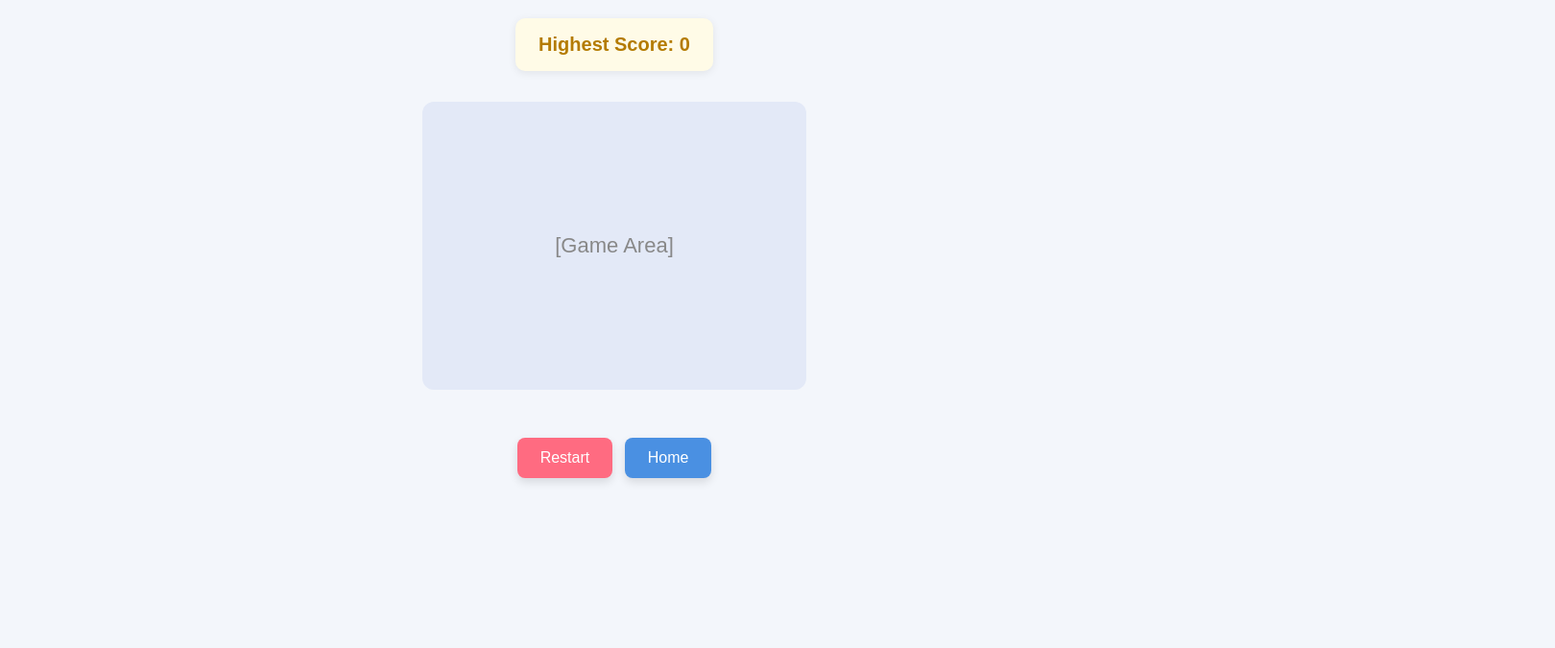
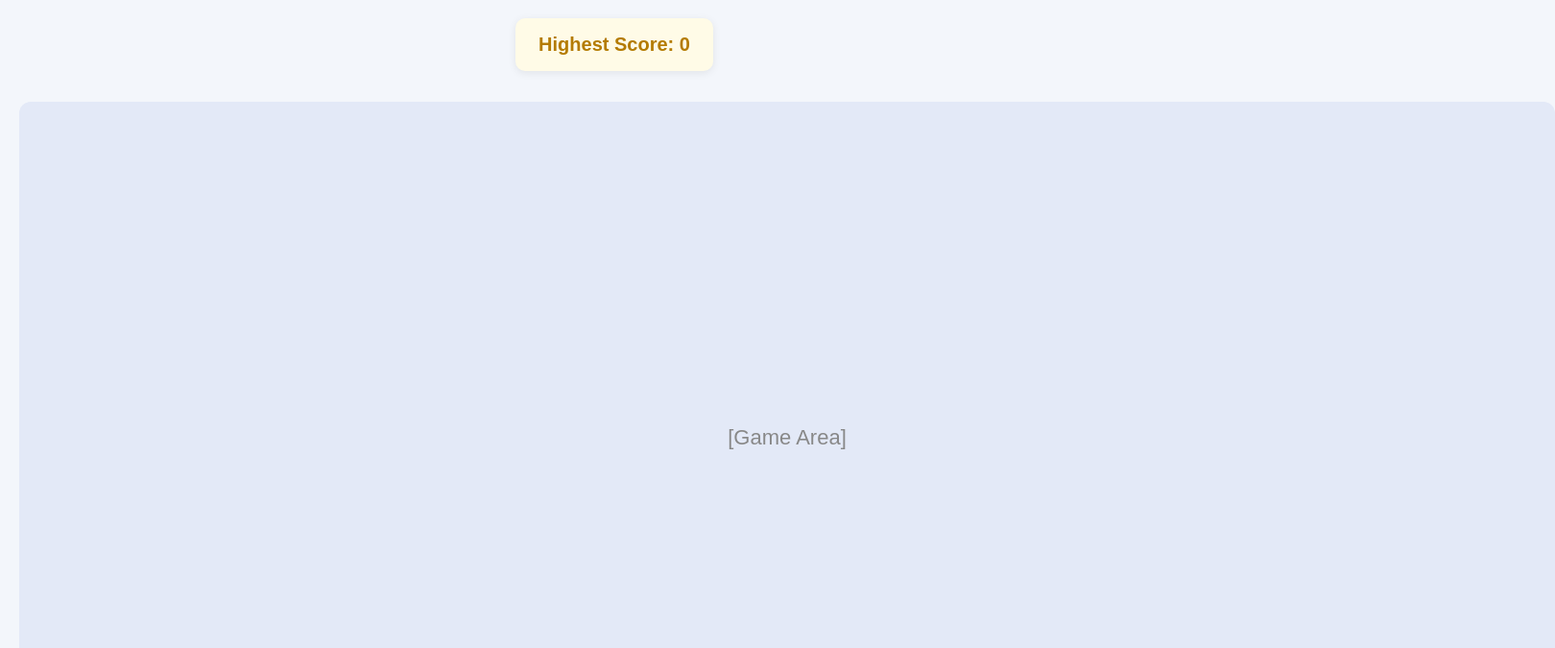
Before and after one commit to carsonbell-1/Princess-Bird, a plain HTML site: page html-website/pages/game.html in a window 1280 px wide. Shown: the part 81-756 px from the top of the page at 96% size, 1620 px wide, since content can reach past the window. Drawn offline with Linux system fonts and the light colour scheme.

Commit message:
forgot to add

```diff
--- a/html-website/pages/game.html
+++ b/html-website/pages/game.html
@@ -39,7 +39,7 @@
       Highest Score: <span id="highScore">0</span>
     </div>
     <!-- Game canvas or content goes here -->
-    <div id="gameArea" style="margin:32px auto; width:400px; height:300px; background:#e3e9f7; border-radius:12px; display:flex; align-items:center; justify-content:center; color:#888; font-size:22px;">
+    <div id="gameArea" style="margin:32px auto; width:1600px; height:700px; background:#e3e9f7; border-radius:12px; display:flex; align-items:center; justify-content:center; color:#888; font-size:22px;">
       [Game Area]
     </div>
     <button id="restartBtn">Restart</button>
```
